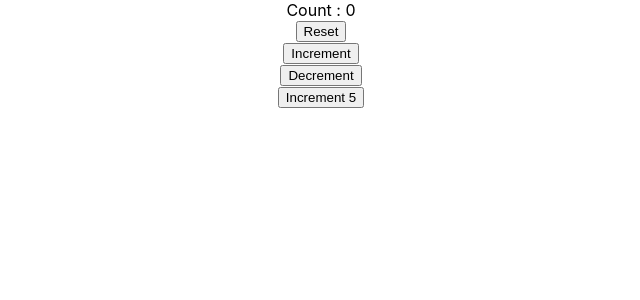
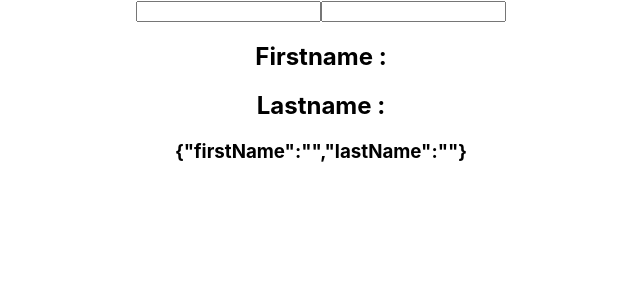
Before and after one commit to Sxhil296/react-hooks, a React (Create React App) app: page / in a window 1280 px wide. Shown: the top 300 px of the page, without its empty margins (319-959 px from the left). Built offline with nearby package versions, Linux system fonts and the light colour scheme.

Commit message:
useState hook with object

```diff
--- a/src/App.js
+++ b/src/App.js
@@ -1,11 +1,12 @@
 import './App.css';
-import HookCounterTwo from './components/HookCounterTwo';
+import HookCounterThree from './components/HookCounterThree';
+
 
 
 function App() {
   return (
     <div className="App">
-     <HookCounterTwo />
+     <HookCounterThree />
     </div>
   );
 }
--- /dev/null
+++ b/src/components/HookCounterThree.js
@@ -0,0 +1,24 @@
+import React, { useState } from "react";
+
+const HookCounterThree = () => {
+  const [name, setName] = useState({ firstName: "", lastName: "" });
+  return (
+    <div>
+      <input
+        type="text"
+        value={name.firstName}
+        onChange={(e) => setName({...name, firstName: e.target.value })}
+      />
+      <input
+        type="text"
+        value={name.lastName}
+        onChange={(e) => setName({...name,  lastName: e.target.value })}
+      />
+      <h2>Firstname : {name.firstName}</h2>
+      <h2>Lastname : {name.lastName}</h2>
+      <h3>{JSON.stringify(name)}</h3>
+    </div>
+  );
+};
+
+export default HookCounterThree;
```
